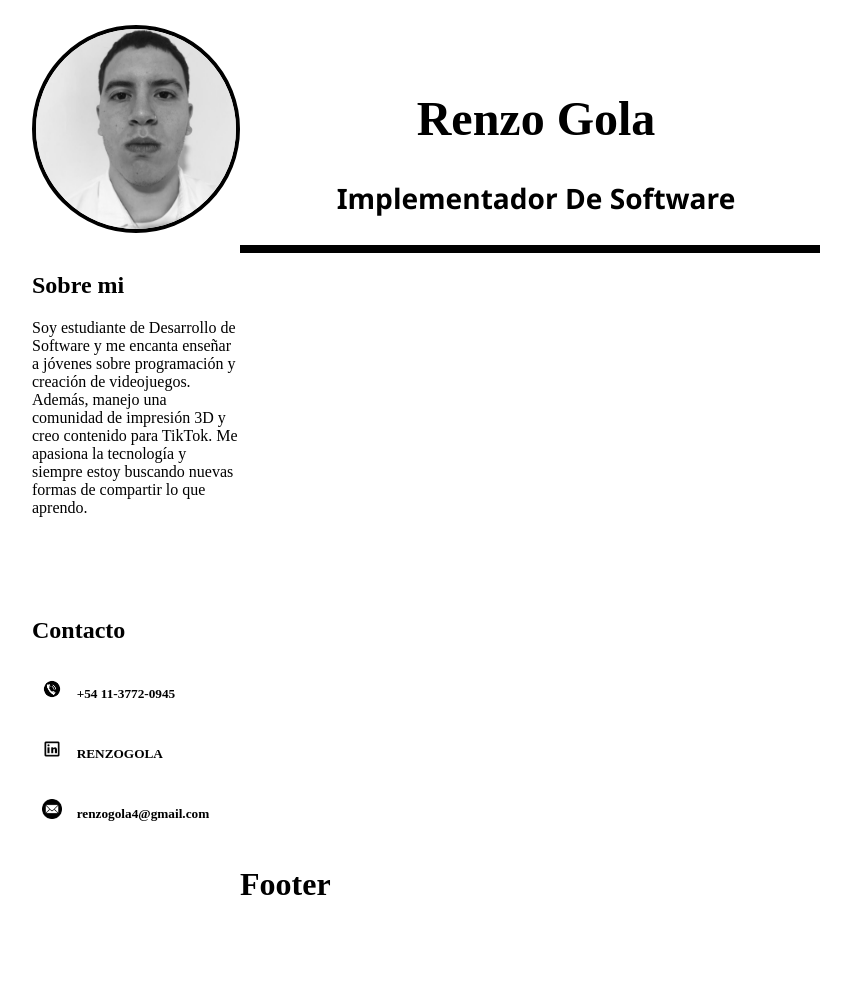
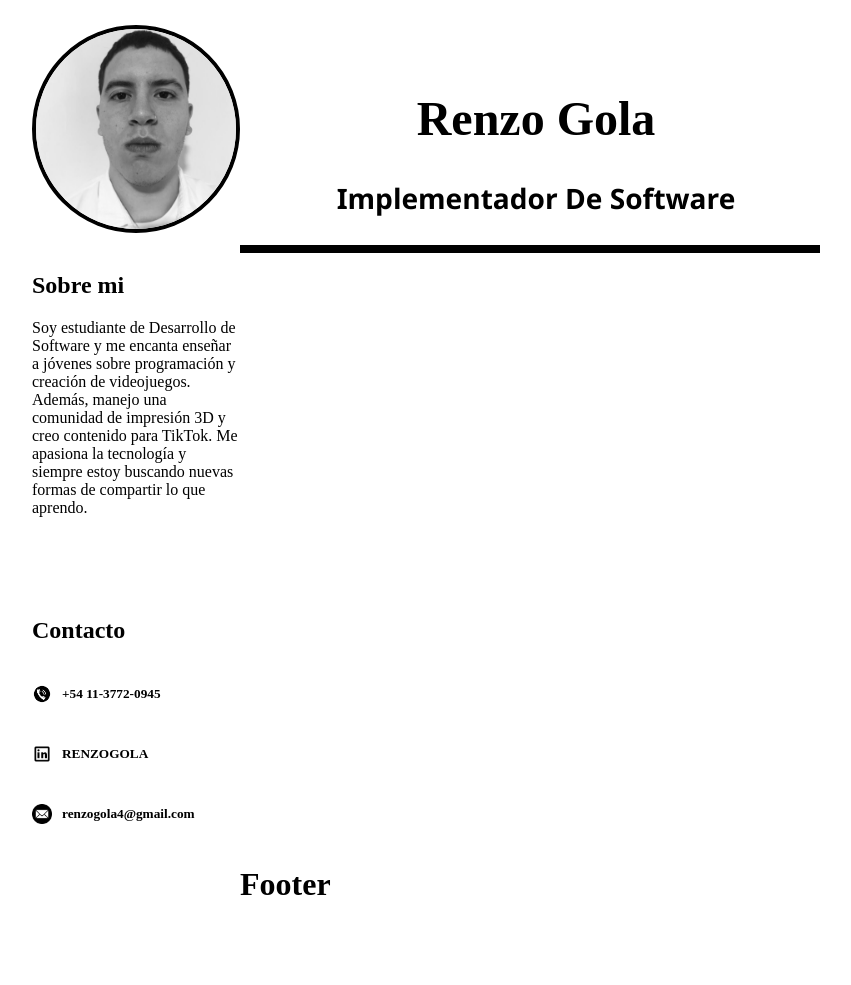
Before and after one commit to RenziGN/CvRenzoGolaHTML, a plain HTML site: page Index.html in a window 1280 px wide. Shown: the whole page, without its empty margins (208-1059 px from the left). Drawn offline with Linux system fonts and the light colour scheme.

Commit message:
Se agrego Zona de contacto utilizando flexbox

```diff
--- a/Index.html
+++ b/Index.html
@@ -36,12 +36,25 @@ de compartir lo que aprendo.</p>
 
     <section class="Section">
       <h1>Contacto</h1>
-      <div class="logitos">
-
-        <img src="/imgs/Telefono.png" alt="Numero" class="logos1"> <h5 class="logostexto">+54 11-3772-0945  </h5>
-        <img src="/imgs/linkedin.png" alt="Linkedin" class="logos2"> <h5 class="logostexto">RENZOGOLA  </h5>
-        <img src="/imgs/Correo.png" alt="Correo" class="logos3"> <h5 class="logostexto">renzogola4@gmail.com  </h5>
-
+      <div>
+        <div class="flex-row">
+          <div class="flex-center-div">
+            <img src="/imgs/Telefono.png" alt="Telefono" class="logos1">
+          </div>
+            <h5 class="logostexto">+54 11-3772-0945</h5>
+        </div>
+        <div class="flex-row">
+          <div class="flex-center-div">
+            <img src="/imgs/linkedin.png" alt="Linkedin" class="logos1">
+          </div>
+            <h5 class="logostexto">RENZOGOLA</h5>
+        </div>
+        <div class="flex-row">
+          <div class="flex-center-div">
+            <img src="/imgs/Correo.png" alt="Correo" class="logos1">
+          </div>
+            <h5 class="logostexto">renzogola4@gmail.com</h5>
+        </div>
       </div>
 
     </section>
--- a/styles.css
+++ b/styles.css
@@ -67,8 +67,7 @@ grid-template-rows: 1fr 2.5fr 1fr 1fr 1fr;
 
 .logos1{
   width: 20px;
-  padding-top: 15px;
-  padding-left: 10px;
+
   height: 20px;
 }
 
@@ -76,21 +75,20 @@ grid-template-rows: 1fr 2.5fr 1fr 1fr 1fr;
 .logos2{
   width: 20px;
   grid-column: 1;
-   padding-top: 15px;
-  padding-left: 10px;
   height: 20px;
 }
 
 .logos3{
+
   width: 20px;
-   padding-top: 15px;
-  padding-left: 10px;
   grid-column: 1;
   height: 20px;
 }
 
 .logitos{
   display: grid;
+  align-items: center;
+  justify-content:center ;
   grid-template-columns: 1fr 5fr;
   grid-template-rows: 1fr 1fr 1fr;
 }
@@ -104,3 +102,15 @@ grid-template-rows: 1fr 2.5fr 1fr 1fr 1fr;
     grid-row: 4;
     grid-column: 2;
 }
+
+.flex-row {
+  display: flex;
+  justify-items: center;
+  align-items: center;
+}
+
+.flex-center-div {
+  display: flex;
+  justify-items: center;
+  align-items: center;
+}
```
